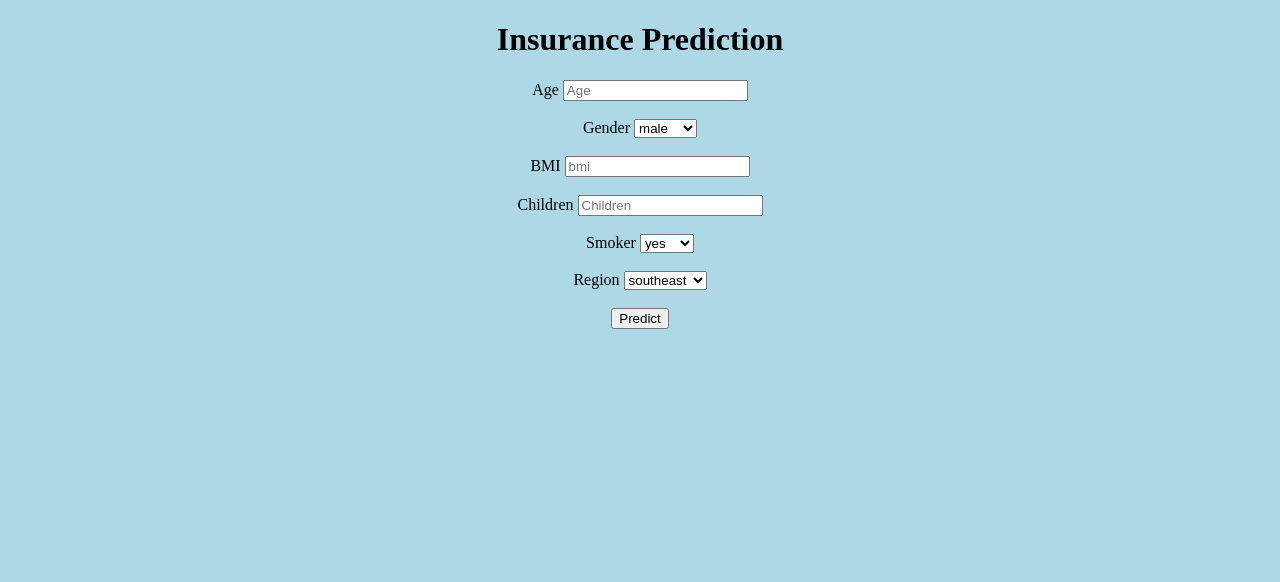
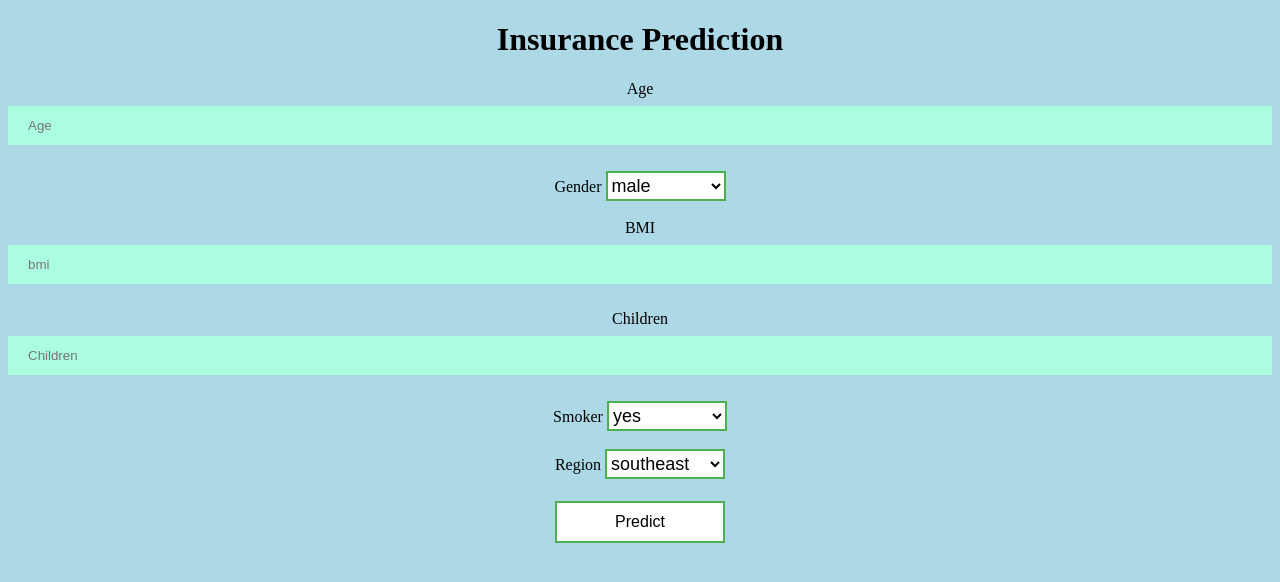
Before and after one commit to akshaypatil0906/medical_insurance, a Flask app: page / in a window 1280 px wide. Shown: the top 582 px of the page. Run offline with Flask 2, Linux system fonts and the light colour scheme; parts of the project's set-up code (start-up, migrations or seed data) failed here and were passed over.

Commit message:
Update home.html

```diff
--- a/templates/home.html
+++ b/templates/home.html
@@ -3,7 +3,8 @@
 
 <head>
     <meta charset="UTF-8">
-    <title>Machine Learning Model Prediction</title>
+    <meta name="viewport" content="width=device-width, initial-scale=1.0">
+    <title>Medical Insurance prediction</title>
     <link href='https://fonts.googleapis.com/css?family=Pacifico' rel='stylesheet' type='text/css'>
 
     <link href='https://fonts.googleapis.com/css?family=Arimo' rel='stylesheet' type='text/css'>
@@ -13,6 +14,48 @@
     <link href='https://fonts.googleapis.com/css?family=Arimo' rel='stylesheet' type='text/css'>
     <link href='https://fonts.googleapis.com/css?family=Arimo' rel='stylesheet' type='text/css'>
 
+    <style>
+        .box {
+            width: 120px;
+            height: 30px;
+            border: 2px solid #4CAF50;
+            font-size: 18px;
+            color: #000203;
+            background-color: rgb(255, 255, 255);
+            border-radius: 0px;
+            /*box-shadow: 4px 4px rgb(255, 255, 255);*/
+        }
+
+        .button {
+            background-color: #4CAF50;
+            /* Green */
+            border: none;
+            color: white;
+            padding: 10px 58px;
+            text-align: center;
+            text-decoration: none;
+            display: inline-block;
+            font-size: 16px;
+            margin: 4px 2px;
+            cursor: pointer;
+        }
+
+        .button1 {
+            background-color: white;
+            color: black;
+            border: 2px solid #4CAF50;
+        }
+
+        input[type=text] {
+            width: 100%;
+            padding: 12px 20px;
+            margin: 8px 0;
+            box-sizing: border-box;
+            border: none;
+            background-color: #aafddf;
+            color: white;
+        }
+    </style>
 </head>
 
 <body style="background-color: lightblue;">
@@ -21,38 +64,38 @@
             <h1>Insurance Prediction</h1>
             <form action="{{ url_for('predict')}}" method="post">
                 <label>Age</label>
-                <input class="form-control" type="text" name="Age" placeholder="Age" required="required" />
-
+                <input type="text" name="Age" placeholder="Age" required="required" />
                 <br><br>
                 <label>Gender</label>
-                <select name="Gender" id="Gender">
+                <select name="Gender" id="Gender" class="box">
           <option value="1" id ="Gender">male</option>
           <option value="0" id ="Gender">female</option>
           <option value="3" id ="Gender">None</option>
         </select>
                 <br><br>
                 <label>BMI</label>
-                <input class="form-control" type="text" name="bmi" placeholder="bmi" required="required" />
+
+                <input type="text" name="bmi" placeholder="bmi" required="required" />
                 <br><br>
                 <label>Children</label>
-                <input class="form-control" type="text" name="Children" placeholder="Children" required="required" />
+                <input type="text" name="Children" placeholder="Children" required="required" />
                 <br><br>
                 <label>Smoker</label>
-                <select name="Smoker" id="Smoker">
+                <select name="Smoker" id="Smoker" class="box">
           <option value="1" id ="Smoker">yes</option>
           <option value="0" id ="Smoker">no</option>
           <option value="3" id ="Smoker">None</option>
         </select>
                 <br><br>
                 <label>Region</label>
-                <select name="Region" id="Region">
+                <select name="Region" id="Region" class="box">
           <option value="1" id ="Region">southeast</option>
           <option value="2" id ="Region">southwest</option>
           <option value="3" id ="Region">northeast</option>
           <option value="4" id ="Region">northwest</option>
         </select>
                 <br><br>
-                <button type="submit" class="btn btn-outline-danger">Predict</button>
+                <button type="submit" class="button button1">Predict</button>
             </form>
             <br>
             <br> {{ prediction_text }}
@@ -61,6 +104,8 @@
     </div>
 
 
+
+
 </body>
 
 </html>
```
